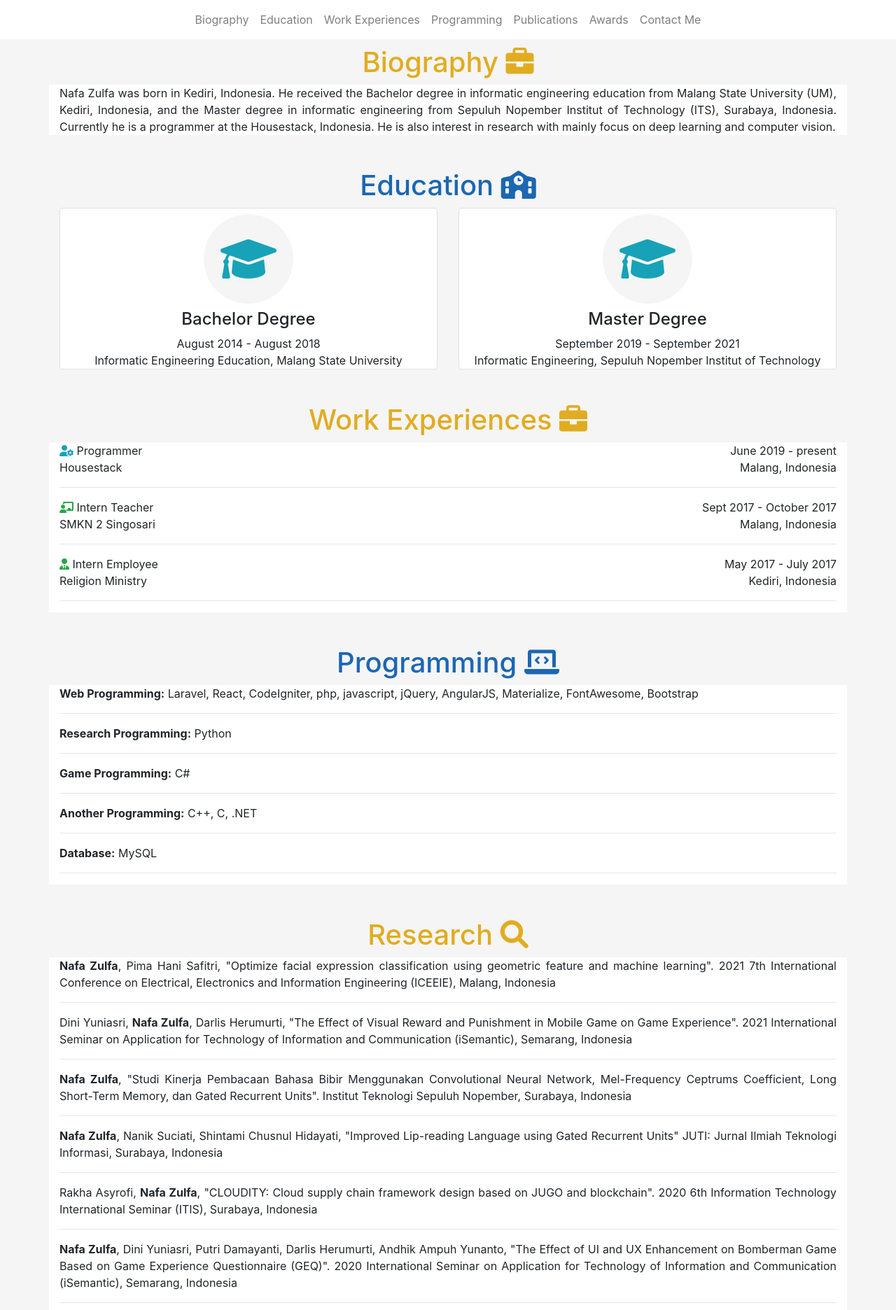
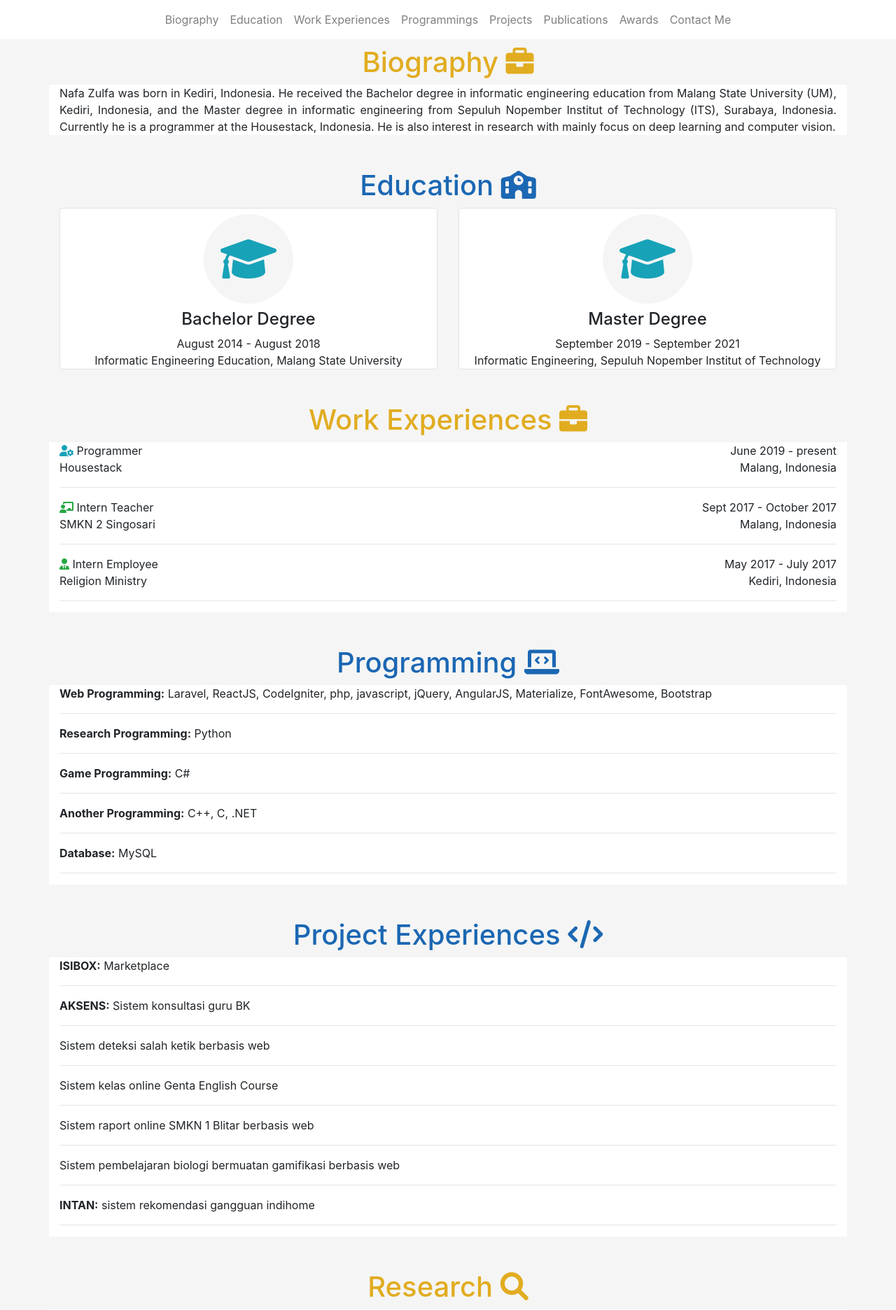
Before and after one commit to naffzzz/naffzzz.github.io, a PHP site: page / in a window 1280 px wide. Shown: the top 1872 px of the page at 70% size. Run offline with PHP 8.4, Linux system fonts and the light colour scheme; some libraries are stand-ins or nearby versions.

Commit message:
penambahan project

```diff
--- a/index.php
+++ b/index.php
@@ -32,7 +32,10 @@
                         <a class="nav-link" href="#" id="workExperiencesBtn">Work Experiences</a>
                     </li>
                     <li class="nav-item">
-                        <a class="nav-link" href="#" id="programmingBtn">Programming</a>
+                        <a class="nav-link" href="#" id="programmingBtn">Programmings</a>
+                    </li>
+                    <li class="nav-item">
+                        <a class="nav-link" href="#" id="projectExperiencesBtn">Projects</a>
                     </li>
                     <li class="nav-item">
                         <a class="nav-link" href="#" id="publicationsBtn">Publications</a>
@@ -151,7 +154,7 @@
       <div class="row text-justify mb-5 reveal slideInFromBottom">
         <div class="col bg-white">
           <div>
-            <span><strong>Web Programming:</strong> Laravel, React, CodeIgniter, php, javascript, jQuery, AngularJS, Materialize, FontAwesome, Bootstrap</span>
+            <span><strong>Web Programming:</strong> Laravel, ReactJS, CodeIgniter, php, javascript, jQuery, AngularJS, Materialize, FontAwesome, Bootstrap</span>
           </div>
           <hr>
           <div>
@@ -168,6 +171,40 @@
           <hr>
           <div>
             <span><strong>Database:</strong> MySQL</span>
+          </div>
+          <hr>
+        </div>
+      </div>
+
+      <center id="projectExperiences" class="reveal slideInFromBottom"><h1 class="subtitle">Project Experiences <i class="fa-solid fa-code"></i></h1></center>
+      <div class="row text-justify mb-5 reveal slideInFromBottom">
+        <div class="col bg-white">
+          <div>
+            <span><strong>ISIBOX:</strong> Marketplace</span>
+          </div>
+          <hr>
+          <div>
+            <span><strong>AKSENS:</strong> Sistem konsultasi guru BK </span>
+          </div>
+          <hr>
+          <div>
+            <span>Sistem deteksi salah ketik berbasis web</span>
+          </div>
+          <hr>
+          <div>
+            <span>Sistem kelas online Genta English Course</span>
+          </div>
+          <hr>
+          <div>
+            <span>Sistem raport online SMKN 1 Blitar berbasis web</span>
+          </div>
+          <hr>
+          <div>
+            <span>Sistem pembelajaran biologi bermuatan gamifikasi berbasis web</span>
+          </div>
+          <hr>
+          <div>
+            <span><strong>INTAN:</strong> sistem rekomendasi gangguan indihome</span>
           </div>
           <hr>
         </div>
@@ -327,6 +364,12 @@
                   'slow');
           });
 
+          $("#projectExperiencesBtn").click(function() {
+              $('html,body').animate({
+                  scrollTop: $("#projectExperiences").offset().top},
+                  'slow');
+          });
+
           $("#publicationsBtn").click(function() {
               $('html,body').animate({
                   scrollTop: $("#publications").offset().top},
```
